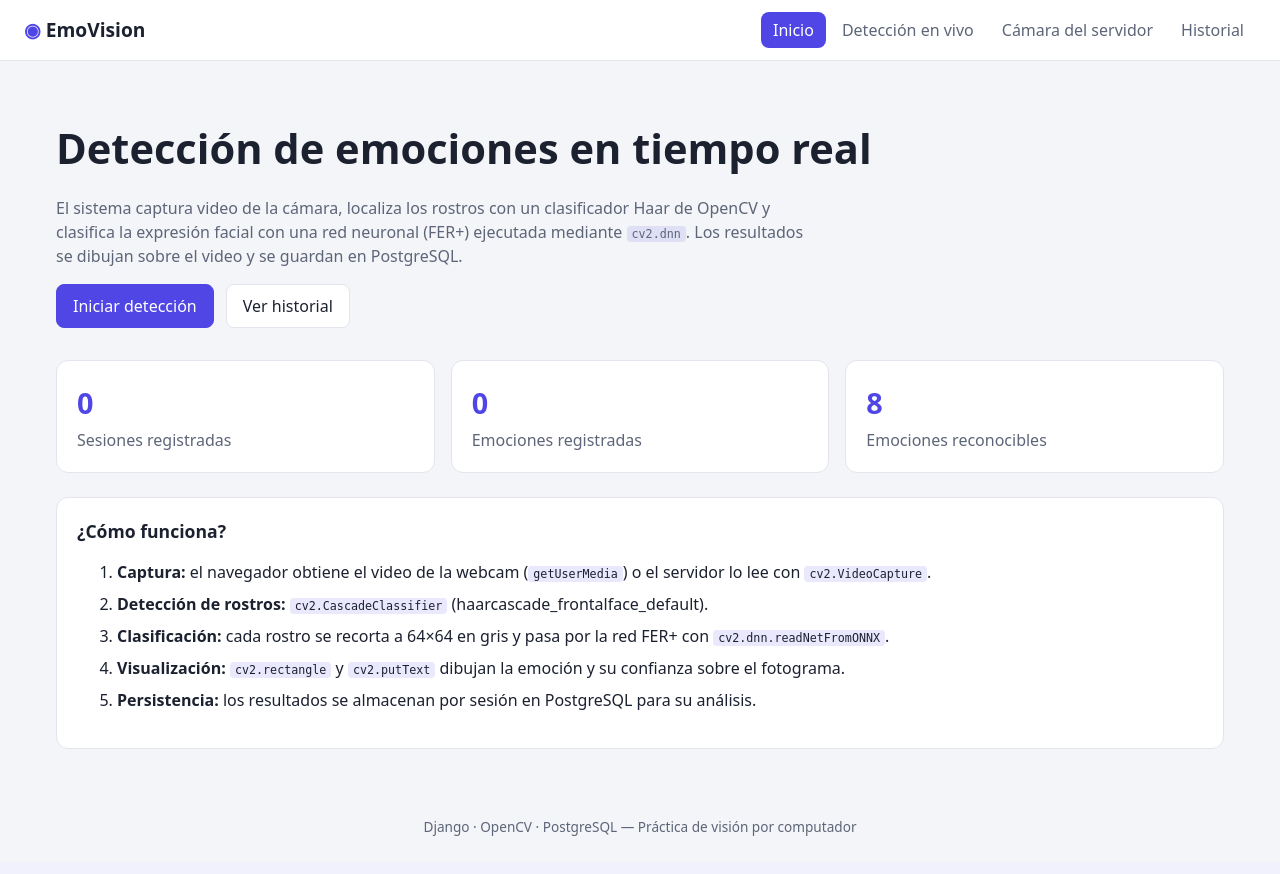
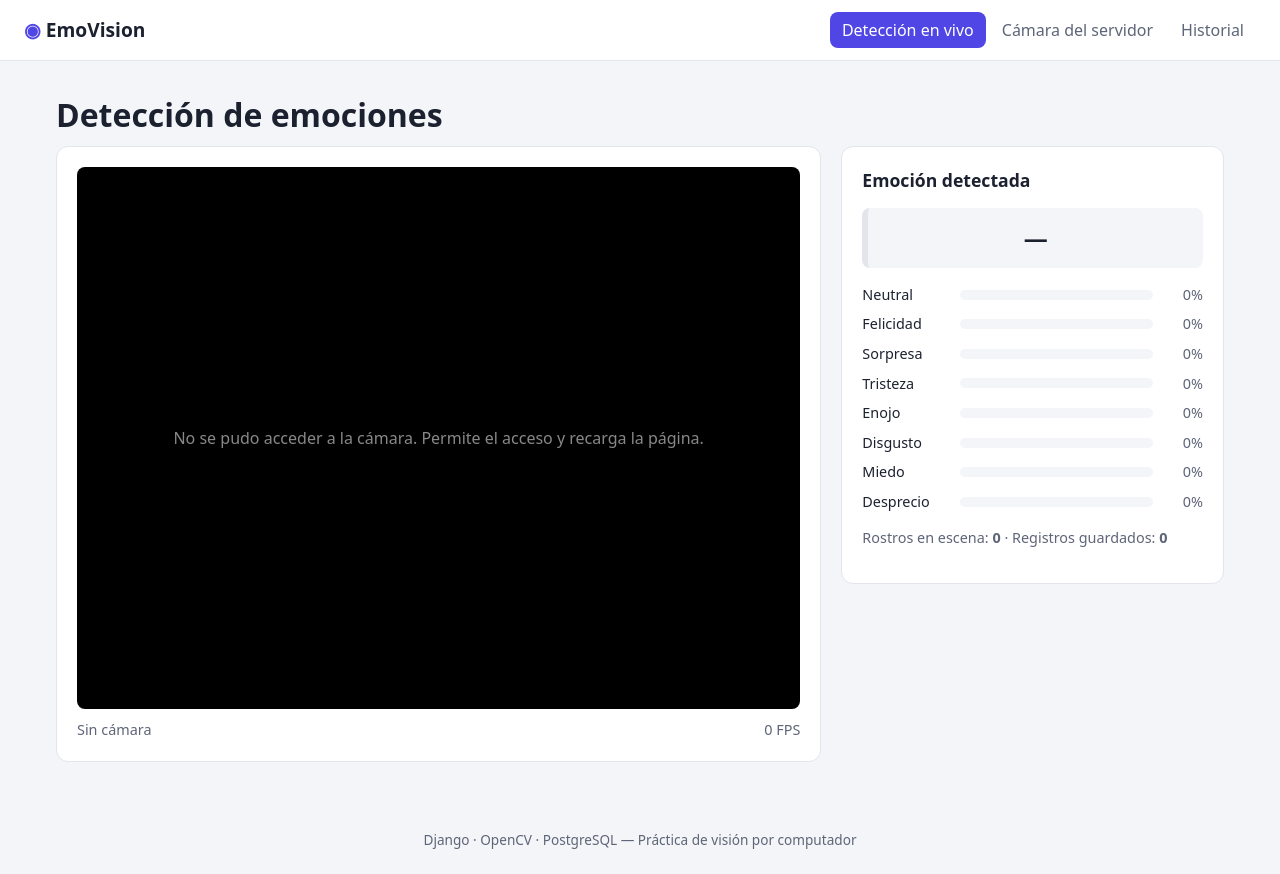
Before and after one commit to billy281/Sensor-de-emociones, a Django app: page / in a window 1280 px wide. Before the commit the page ends 836 px from the top, so only its background shows below. Run offline with Django 5.2, Linux system fonts and the light colour scheme; data that the repository does not hold is empty.

Commit message:
Detección automática al abrir la web, sin botones ni textos explicativos

```diff
--- a/deteccion/static/deteccion/js/camara.js
+++ b/deteccion/static/deteccion/js/camara.js
@@ -1,15 +1,14 @@
-// Captura la webcam en el navegador, envía fotogramas al servidor Django
-// (que los procesa con OpenCV) y muestra el video anotado en tiempo real.
+// Al abrir la página se enciende la webcam automáticamente: cada fotograma se
+// envía al servidor Django (que lo procesa con OpenCV) y se muestra anotado.
 (() => {
   const $ = id => document.getElementById(id);
   const video = $('video'), salida = $('salida'), placeholder = $('placeholder');
-  const btnIniciar = $('btnIniciar'), btnDetener = $('btnDetener'), btnCaptura = $('btnCaptura');
   const csrf = document.querySelector('[name=csrfmiddlewaretoken]').value;
   const lienzo = document.createElement('canvas');
   const ctx = lienzo.getContext('2d');
   const ANCHO = 640;
 
-  let flujo = null, activo = false, sesionId = null, guardados = 0;
+  let activo = false, sesionId = null, guardados = 0;
   let cuadros = 0, tUltimo = performance.now();
 
   const estado = txt => { $('estado').textContent = txt; };
@@ -26,10 +25,12 @@
   }
 
   async function iniciar() {
+    let flujo;
     try {
       flujo = await navigator.mediaDevices.getUserMedia({ video: { width: 640, height: 480 }, audio: false });
     } catch (e) {
-      estado('No se pudo acceder a la cámara: ' + e.message);
+      placeholder.textContent = 'No se pudo acceder a la cámara. Permite el acceso y recarga la página.';
+      estado('Sin cámara');
       return;
     }
     video.srcObject = flujo;
@@ -37,16 +38,14 @@
     lienzo.width = ANCHO;
     lienzo.height = Math.round(ANCHO * video.videoHeight / video.videoWidth) || 480;
 
-    sesionId = null; guardados = 0; $('nGuardados').textContent = '0';
-    $('verSesion').classList.add('oculto');
-    if ($('guardar').checked) {
-      const s = await post(URLS.iniciar, { nombre: $('nombre').value });
-      sesionId = s.id;
+    try {
+      sesionId = (await post(URLS.iniciar, {})).id;
+    } catch (e) {
+      sesionId = null; // si la BD falla, la detección sigue funcionando sin guardar
     }
     activo = true;
     placeholder.style.display = 'none';
     salida.style.display = 'block';
-    btnIniciar.disabled = true; btnDetener.disabled = false; btnCaptura.disabled = false;
     estado(sesionId ? `Detectando · sesión #${sesionId}` : 'Detectando (sin guardar)');
     bucle();
   }
@@ -61,7 +60,6 @@
       const imagen = lienzo.toDataURL('image/jpeg', 0.7);
       try {
         const r = await post(URLS.procesar, { imagen, sesion_id: sesionId });
-        if (!activo) break;
         if (r.imagen) salida.src = r.imagen;
         actualizarPanel(r.rostros);
         guardados += r.guardados || 0;
@@ -97,41 +95,15 @@
     });
   }
 
-  async function detener() {
+  // al cerrar o salir de la página se finaliza la sesión
+  window.addEventListener('pagehide', () => {
     activo = false;
-    if (flujo) flujo.getTracks().forEach(t => t.stop());
-    flujo = null;
-    video.srcObject = null;
-    salida.style.display = 'none'; placeholder.style.display = 'flex';
-    btnIniciar.disabled = false; btnDetener.disabled = true; btnCaptura.disabled = true;
-    $('fps').textContent = '0 FPS';
     if (sesionId) {
-      try {
-        const r = await post(URLS.finalizar.replace('ID', sesionId));
-        const enlace = $('verSesion');
-        enlace.href = r.url; enlace.classList.remove('oculto');
-        estado(`Sesión #${sesionId} finalizada · ${r.registros} registros`);
-      } catch (e) { estado('Error al finalizar: ' + e.message); }
-    } else {
-      estado('Detenido');
-    }
-  }
-
-  function capturar() {
-    if (!salida.src) return;
-    const a = document.createElement('a');
-    a.href = salida.src;
-    a.download = 'emocion_' + new Date().toISOString().replace(/[:.]/g, '-') + '.jpg';
-    a.click();
-  }
-
-  btnIniciar.addEventListener('click', iniciar);
-  btnDetener.addEventListener('click', detener);
-  btnCaptura.addEventListener('click', capturar);
-  window.addEventListener('beforeunload', () => {
-    if (sesionId && activo) {
-      navigator.sendBeacon(URLS.finalizar.replace('ID', sesionId),
-        new Blob([JSON.stringify({})], { type: 'application/json' }));
+      const datos = new FormData();
+      datos.append('csrfmiddlewaretoken', csrf); // sendBeacon no permite cabeceras
+      navigator.sendBeacon(URLS.finalizar.replace('ID', sesionId), datos);
     }
   });
+
+  iniciar();
 })();
--- a/deteccion/templates/deteccion/base.html
+++ b/deteccion/templates/deteccion/base.html
@@ -12,8 +12,7 @@
     <a class="marca" href="{% url 'deteccion:inicio' %}"><span class="logo">◉</span> EmoVision</a>
     {% with n=request.resolver_match.url_name %}
     <nav>
-      <a href="{% url 'deteccion:inicio' %}" class="{% if n == 'inicio' %}activo{% endif %}">Inicio</a>
-      <a href="{% url 'deteccion:camara' %}" class="{% if n == 'camara' %}activo{% endif %}">Detección en vivo</a>
+      <a href="{% url 'deteccion:inicio' %}" class="{% if n == 'inicio' %}activo{% endif %}">Detección en vivo</a>
       <a href="{% url 'deteccion:camara_servidor' %}" class="{% if n == 'camara_servidor' %}activo{% endif %}">Cámara del servidor</a>
       <a href="{% url 'deteccion:historial' %}" class="{% if n == 'historial' or n == 'detalle' %}activo{% endif %}">Historial</a>
     </nav>
--- a/deteccion/templates/deteccion/camara.html
+++ b/deteccion/templates/deteccion/camara.html
@@ -2,24 +2,16 @@
 {% load static %}
 {% block titulo %}Detección en vivo{% endblock %}
 {% block contenido %}
-<h1>Detección en vivo</h1>
-<p class="sub">El video de tu cámara se envía al servidor, se procesa con OpenCV y se muestra anotado.</p>
+<h1>Detección de emociones</h1>
 
 <div class="vivo">
   <div class="tarjeta video-caja">
     <div class="pantalla">
       <video id="video" autoplay playsinline muted></video>
       <img id="salida" alt="Video procesado">
-      <div id="placeholder" class="placeholder">Cámara apagada</div>
+      <div id="placeholder" class="placeholder">Encendiendo cámara…</div>
     </div>
-    <div class="controles">
-      <input id="nombre" type="text" placeholder="Nombre de la sesión (opcional)" maxlength="100">
-      <label class="check"><input id="guardar" type="checkbox" checked> Guardar en BD</label>
-      <button id="btnIniciar" class="btn primario">Encender cámara</button>
-      <button id="btnDetener" class="btn peligro" disabled>Detener</button>
-      <button id="btnCaptura" class="btn" disabled>Capturar imagen</button>
-    </div>
-    <div class="estado"><span id="estado">Listo</span><span id="fps">0 FPS</span></div>
+    <div class="estado"><span id="estado">Iniciando…</span><span id="fps">0 FPS</span></div>
   </div>
 
   <aside class="tarjeta panel">
@@ -35,7 +27,6 @@
       {% endfor %}
     </div>
     <p class="nota">Rostros en escena: <b id="nRostros">0</b> · Registros guardados: <b id="nGuardados">0</b></p>
-    <a id="verSesion" class="btn oculto" href="#">Ver resumen de la sesión</a>
   </aside>
 </div>
 {% csrf_token %}
--- a/deteccion/templates/deteccion/inicio.html
+++ /dev/null
@@ -1,46 +0,0 @@
-{% extends "deteccion/base.html" %}
-{% block titulo %}Inicio{% endblock %}
-{% block contenido %}
-<section class="hero">
-  <h1>Detección de emociones en tiempo real</h1>
-  <p>El sistema captura video de la cámara, localiza los rostros con un clasificador Haar de OpenCV
-     y clasifica la expresión facial con una red neuronal (FER+) ejecutada mediante <code>cv2.dnn</code>.
-     Los resultados se dibujan sobre el video y se guardan en PostgreSQL.</p>
-  <div class="acciones">
-    <a class="btn primario" href="{% url 'deteccion:camara' %}">Iniciar detección</a>
-    <a class="btn" href="{% url 'deteccion:historial' %}">Ver historial</a>
-  </div>
-</section>
-
-<section class="tarjetas">
-  <div class="tarjeta stat"><span class="num">{{ total_sesiones }}</span><span>Sesiones registradas</span></div>
-  <div class="tarjeta stat"><span class="num">{{ total_registros }}</span><span>Emociones registradas</span></div>
-  <div class="tarjeta stat"><span class="num">8</span><span>Emociones reconocibles</span></div>
-</section>
-
-<section class="tarjeta">
-  <h2>¿Cómo funciona?</h2>
-  <ol class="pasos">
-    <li><b>Captura:</b> el navegador obtiene el video de la webcam (<code>getUserMedia</code>) o el servidor lo lee con <code>cv2.VideoCapture</code>.</li>
-    <li><b>Detección de rostros:</b> <code>cv2.CascadeClassifier</code> (haarcascade_frontalface_default).</li>
-    <li><b>Clasificación:</b> cada rostro se recorta a 64×64 en gris y pasa por la red FER+ con <code>cv2.dnn.readNetFromONNX</code>.</li>
-    <li><b>Visualización:</b> <code>cv2.rectangle</code> y <code>cv2.putText</code> dibujan la emoción y su confianza sobre el fotograma.</li>
-    <li><b>Persistencia:</b> los resultados se almacenan por sesión en PostgreSQL para su análisis.</li>
-  </ol>
-</section>
-
-{% if ultimas_sesiones %}
-<section class="tarjeta">
-  <h2>Últimas sesiones</h2>
-  <table class="tabla">
-    <thead><tr><th>Sesión</th><th>Origen</th><th>Inicio</th><th>Registros</th></tr></thead>
-    <tbody>
-    {% for s in ultimas_sesiones %}
-      <tr><td><a href="{% url 'deteccion:detalle' s.pk %}">{{ s }}</a></td><td>{{ s.get_origen_display }}</td>
-          <td>{{ s.inicio|date:"d/m/Y H:i" }}</td><td>{{ s.n }}</td></tr>
-    {% endfor %}
-    </tbody>
-  </table>
-</section>
-{% endif %}
-{% endblock %}
--- a/deteccion/views.py
+++ b/deteccion/views.py
@@ -17,16 +17,12 @@ from .servicios import guardar_resultados
 # Páginas
 # ---------------------------------------------------------------------- #
 def inicio(request):
-    contexto = {
-        "total_sesiones": SesionDeteccion.objects.count(),
-        "total_registros": RegistroEmocion.objects.count(),
-        "ultimas_sesiones": SesionDeteccion.objects.annotate(n=Count("registros"))[:5],
-    }
-    return render(request, "deteccion/inicio.html", contexto)
+    """Página principal: la detección arranca sola al abrir la web."""
+    return render(request, "deteccion/camara.html", {"etiquetas": ETIQUETAS})
 
 
 def camara_navegador(request):
-    return render(request, "deteccion/camara.html", {"etiquetas": ETIQUETAS})
+    return redirect("deteccion:inicio")
 
 
 def camara_servidor(request):
```
Also changed, not shown: deteccion/templates/deteccion/camara_servidor.html (+4 -21 lines), deteccion/tests/test_vistas.py (+10 -1 lines), README.md.
